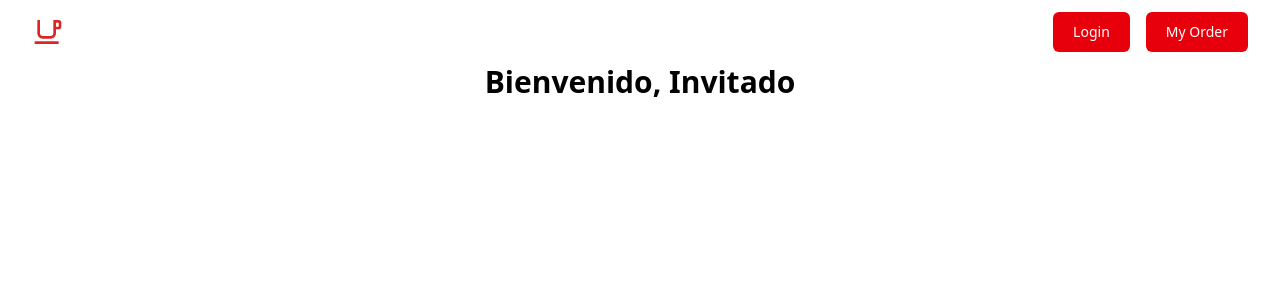
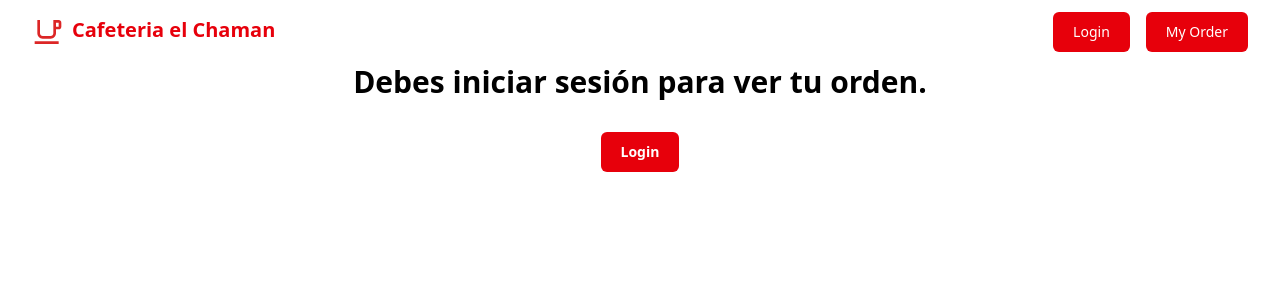
Before and after one commit to Simone2420/django_cafeteria, a Django app: page /pedidos/mi_orden in a window 1280 px wide. Shown: the top 300 px of the page. Run offline with Django 5.2, Linux system fonts and the light colour scheme; data comes from the database, SQL or seed files in the repository; both versions use the stored data as it was after the commit; some libraries are stand-ins or nearby versions.

Commit message:
implementando vista de no login

```diff
--- a/orders/templates/orders/my_order.html
+++ b/orders/templates/orders/my_order.html
@@ -1,4 +1,21 @@
 {% extends "base.html" %}
+{% if user.is_authenticated %}
 {% block content %}
     <h1>{{order}}</h1>
 {% endblock content %}
+{% else %}
+{% block asklogin %}
+    <div class="flex flex-col justify-center items-center">
+    <h1 class="text-3xl font-bold text-center">Debes iniciar sesión para ver tu orden.</h1>
+    <h1 class="text-2xl font-bold text-center">
+    <br>
+    <a
+    class="block rounded-md bg-red-600 hover:bg-red-800 px-5 py-2.5 text-sm text-white"
+    href="{% url 'login' %}"
+    >
+    Login
+    </a>
+    </h1>
+    </div>
+{% endblock asklogin %}
+{% endif %}
--- a/orders/views.py
+++ b/orders/views.py
@@ -7,4 +7,7 @@ class MyOrderView(DetailView):
     template_name = "orders/my_order.html"
     context_object_name = "order"
     def get_object(self, queryset=None):
-        return Order.objects.filter(is_active=True).first()
+        if self.request.user.is_authenticated:
+            return Order.objects.filter(user=self.request.user, is_active=True).first()
+        else:
+            return None
--- a/templates/base.html
+++ b/templates/base.html
@@ -9,13 +9,14 @@
     <body>
         <header class="bg-white">
             <nav class="mx-auto flex h-16 max-w-screen-xl items-center gap-8 px-4 sm:px-6 lg:px-8">
-                <a class="block text-teal-600" href="#">
+                <a class="flex block text-red-600" href="">
                     <span class="sr-only">Cafetería</span>
                     <svg class="h-8" viewBox="0 0 24 24" fill="none" xmlns="http://www.w3.org/2000/svg">
                     <path
                     d="M2 21h18v-2H2v2zM20 8h-2V5h2v3zm0-5H4v10c0 2.21 1.79 4 4 4h6c2.21 0 4-1.79 4-4v-3h2c1.11 0 2-.89 2-2V5c0-1.11-.89-2-2-2zm-4 10c0 1.1-.9 2-2 2H8c-1.1 0-2-.9-2-2V3h10v10z"
                     fill="#DC2626"
                     />
+                    <h2 class="text-xl font-bold px-2 ">Cafeteria el Chaman</h2>
                     </svg>
                 </a>
 
@@ -37,10 +38,10 @@
                 </div>
             </nav>
         </header>
+
     {% if user.is_authenticated %}
     <h1 class="text-3xl font-bold text-center">Bienvenido, {{ user.username }}</h1>
     <div class="container mx-auto px-4">
-
         {% block content %}
         {% endblock %}
         <form method="post" action="{% url 'logout' %}" class="max-w-full mx-auto p-6 bg-white rounded-lg shadow-md dark:bg-gray-800">
@@ -49,10 +50,10 @@
         </form>
     </div>
     {% else %}
-    <h1 class="text-3xl font-bold text-center">Bienvenido, Invitado</h1>
     {% block login %}
-    {% endblock %}
+    {% endblock login %}
+    {% block asklogin %}
+    {% endblock asklogin %}
     {% endif %}
-
     </body>
 </html>
```
Also changed, not shown: db.sqlite3, users/templates/users/login.html (line endings or trailing spaces).
